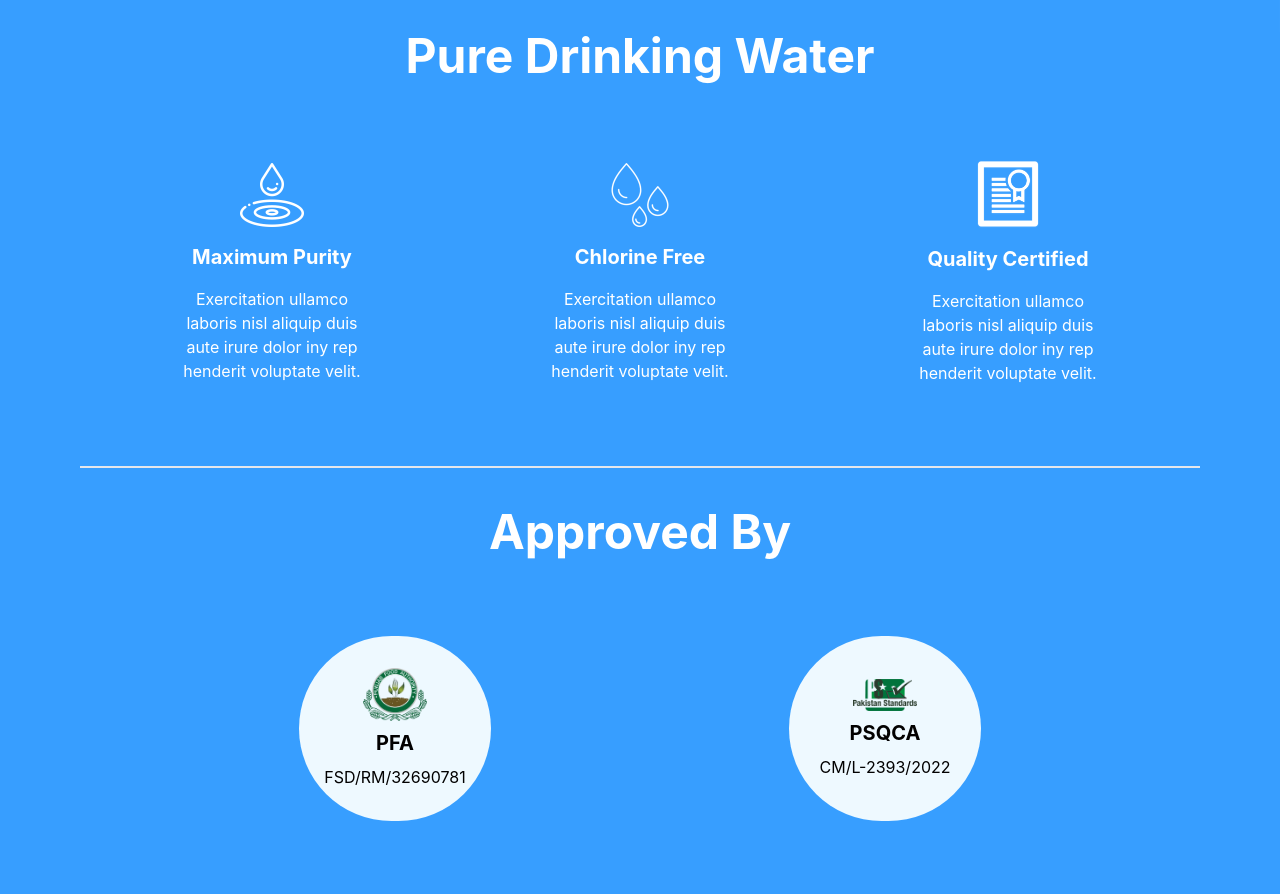
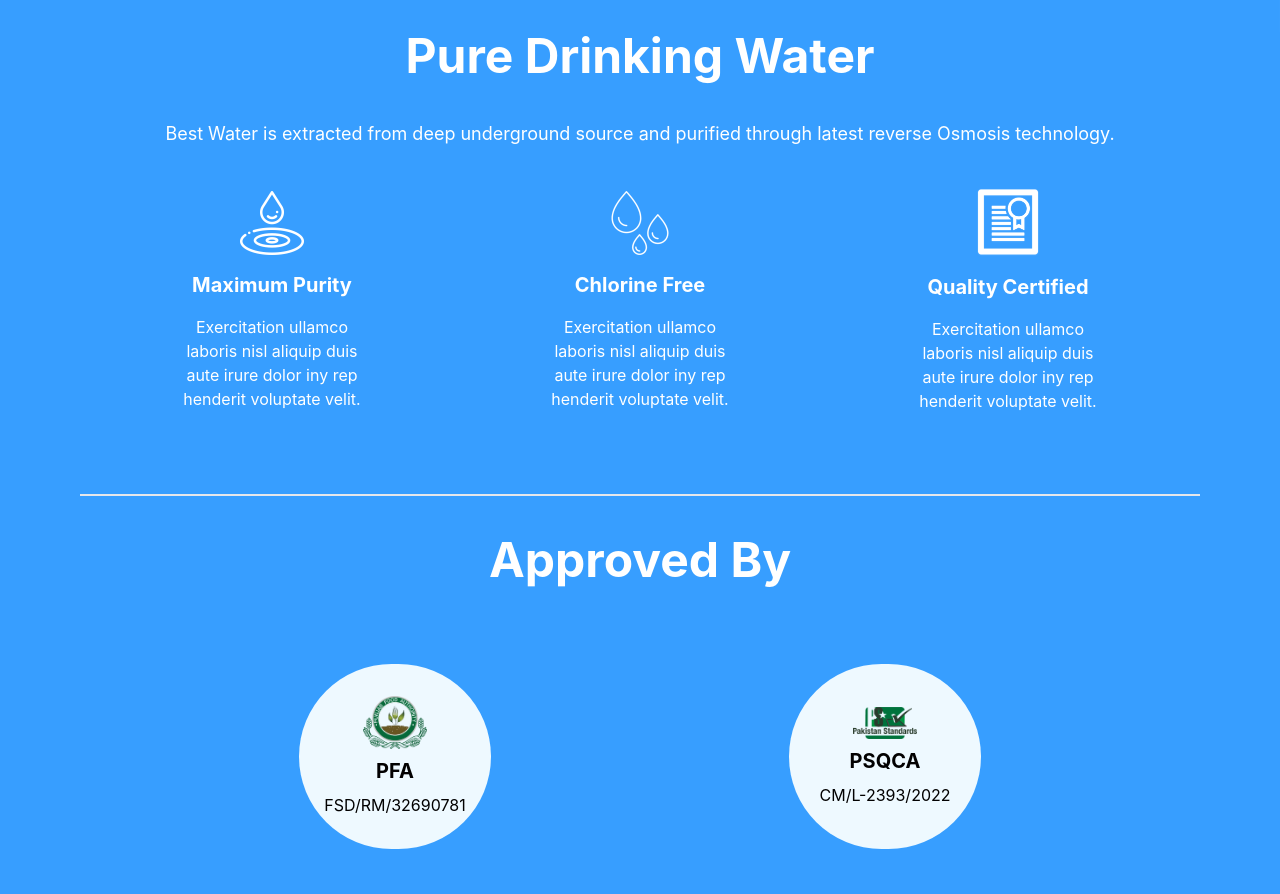
Before and after one commit to farrhaan/best-water, a Next.js app: page / in a window 1280 px wide. Shown: the part 920-1814 px from the top of the page. Built offline with nearby package versions, Linux system fonts and the light colour scheme.

Commit message:
feat: pure water description

```diff
--- a/components/Certified/index.jsx
+++ b/components/Certified/index.jsx
@@ -41,7 +41,10 @@ export default function Certified() {
           Pure Drinking Water
         </p>
       </Fade>
-      <div className='flex justify-evenly my-20'>
+      <Fade bottom>
+        <p className="px-20 my-10 mx-auto text-white text-lg text-center">Best Water is extracted from deep underground source and purified through latest reverse Osmosis technology.</p>
+      </Fade>
+      <div className='flex justify-evenly mt-10 mb-20'>
         {cardsData.map((item, i) => {
           return <CertCard key={i} item={item} />;
         })}
```
